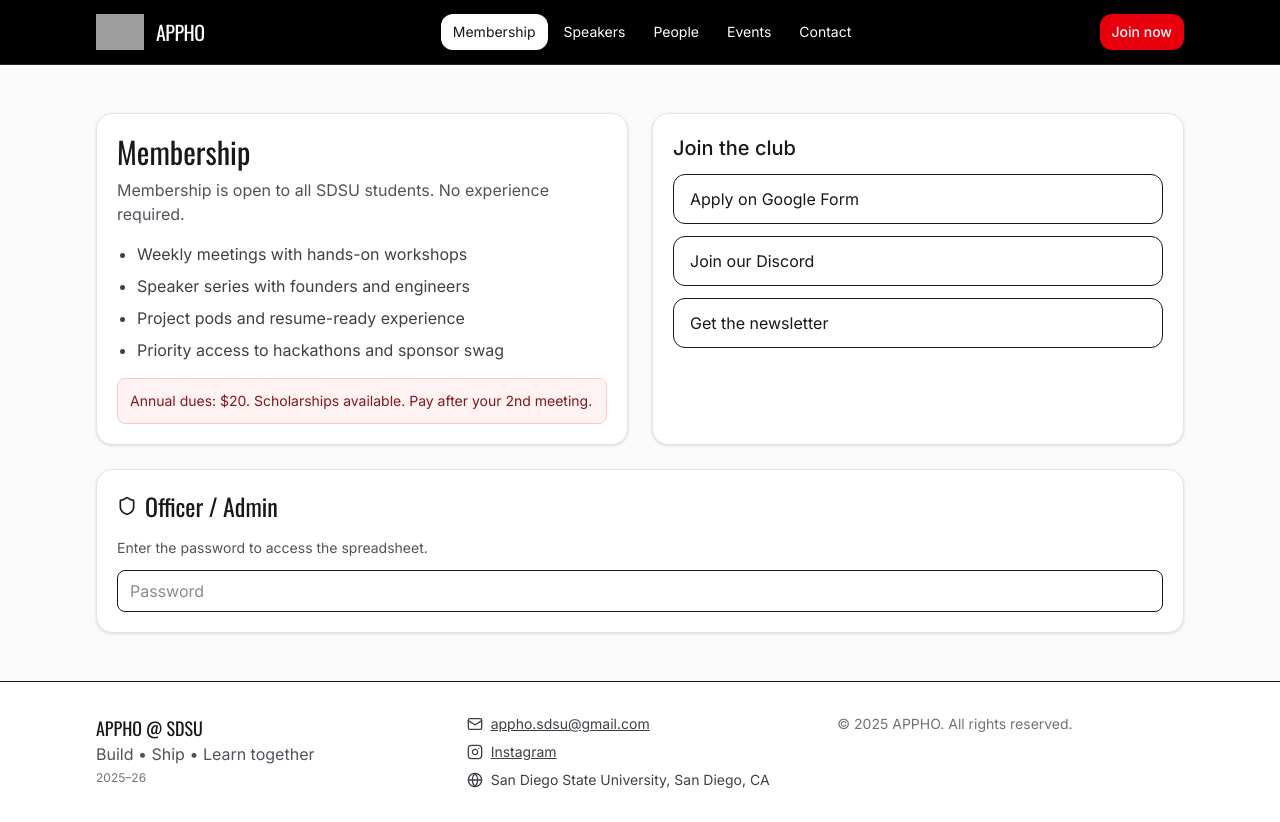
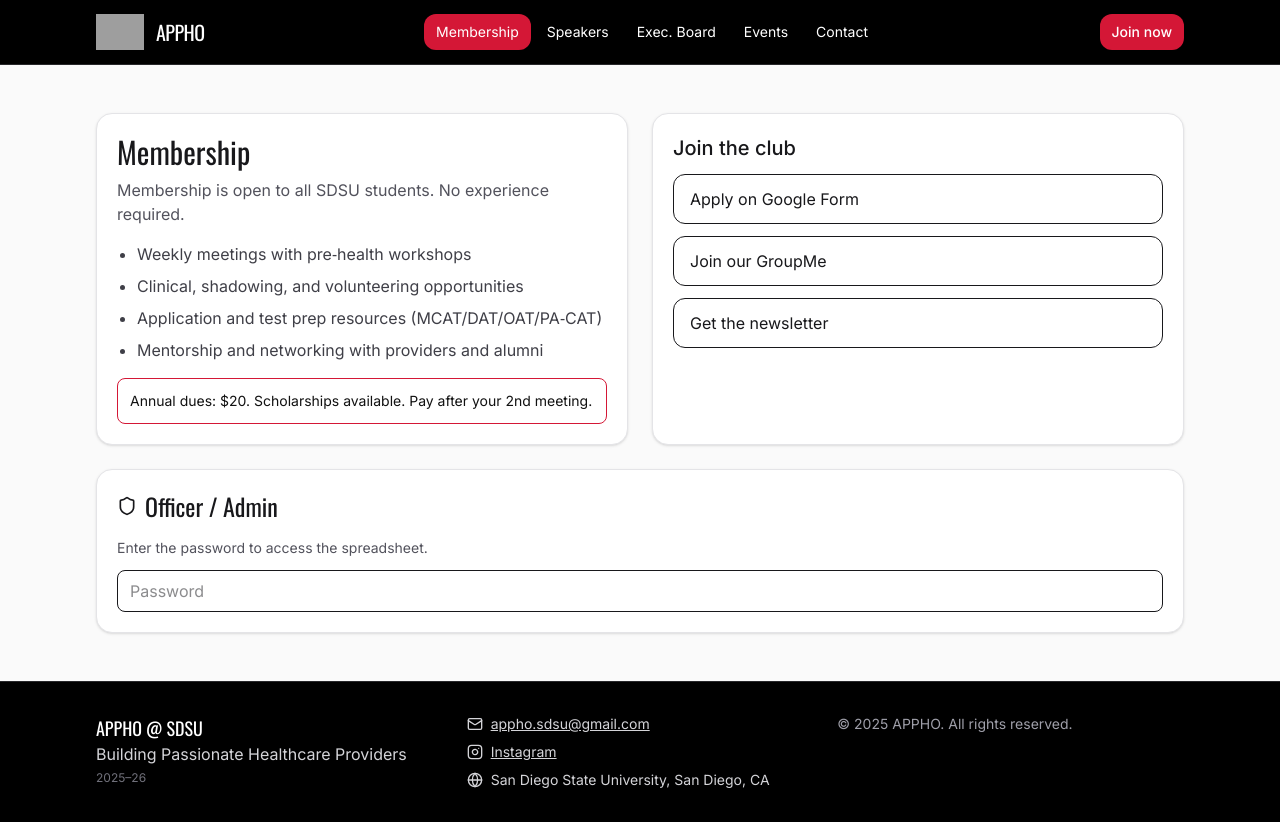
Before and after one commit to bavi19/appho-site, a React (Vite) app: page / in a window 1280 px wide. Both pictures are taken after a click on the button "Membership". Built offline with nearby package versions, Linux system fonts and the light colour scheme; grey boxes are pictures that could not be loaded.

Commit message:
Update the content and colors

```diff
--- a/src/App.jsx
+++ b/src/App.jsx
@@ -8,7 +8,7 @@
 import { useMemo, useState } from "react";
 import { Calendar, Users, Mail, Instagram, Globe, Shield } from "lucide-react";
 
-// Inject Google Fonts
+// Inject Google Fonts + brand tokens
 function HeadStyle() {
   return (
     <>
@@ -19,10 +19,22 @@ function HeadStyle() {
         rel="stylesheet"
       />
       <style>{`
-        :root { --appho-red: #A6192E; }
-        .font-display { font-family: 'Oswald', system-ui, -apple-system, Segoe UI, Roboto, 'Helvetica Neue', Arial, 'Noto Sans', 'Apple Color Emoji','Segoe UI Emoji', 'Segoe UI Symbol', sans-serif; }
-        .font-sans { font-family: 'Inter', ui-sans-serif, system-ui, -apple-system, Segoe UI, Roboto, 'Helvetica Neue', Arial, 'Noto Sans', sans-serif; }
-      `}</style>
+  :root{
+    --appho-bright-red:#D41736; /* Bright Red */
+    --appho-dark-red:#A6192E;   /* Dark Red */
+    --appho-charcoal:#2D2828;   /* Charcoal */
+    --appho-black:#000000;      /* Black */
+  }
+  .font-display{font-family:'Oswald',system-ui,-apple-system,Segoe UI,Roboto,'Helvetica Neue',Arial,'Noto Sans','Apple Color Emoji','Segoe UI Emoji','Segoe UI Symbol',sans-serif;}
+  .font-sans{font-family:'Inter',ui-sans-serif,system-ui,-apple-system,Segoe UI,Roboto,'Helvetica Neue',Arial,'Noto Sans',sans-serif;}
+
+  /* brand utility classes */
+  .bg-appho-red{background-color:var(--appho-bright-red);}
+  .bg-appho-dark{background-color:var(--appho-dark-red);}
+  .bg-appho-black{background-color:var(--appho-black);}
+  .text-appho-red{color:var(--appho-bright-red);}
+  .border-appho-charcoal{border-color:var(--appho-charcoal);}
+`}</style>
     </>
   );
 }
@@ -33,59 +45,59 @@ function HeadStyle() {
 const site = {
   name: "APPHO @ SDSU",
   year: "2025–26",
-  tagline: "Build • Ship • Learn together",
+  tagline: "Building Passionate Healthcare Providers",
   brand: {
     logoUrl: "/img/appho-logo.png", // replace with your logo URL or leave blank to hide
-    primaryColor: "bg-red-600", // SDSU red
-    headerColor: "bg-black", // SDSU black
+    primaryColor: "bg-appho-red", // SDSU red
+    headerColor: "bg-appho-black", // SDSU black
   },
   // Navigation — Membership includes Admin. No APPHO4LIFE.
   nav: [
     { key: "membership", label: "Membership" },
     { key: "speakers", label: "Speakers" },
-    { key: "people", label: "People" },
+    { key: "people", label: "Exec. Board" },
     { key: "events", label: "Events" },
     { key: "contact", label: "Contact" },
   ],
   hero: {
     headline: "APPHO @ SDSU",
-    sub: "Build • Ship • Learn together",
+    sub: "Building Passionate Healthcare Providers",
     ctaText: "Join now",
     ctaLink: "https://forms.gle/example-membership", // replace
     image: "https://images.unsplash.com/photo-1523580846011-d3a5bc25702b?q=80&w=1600&auto=format&fit=crop",
   },
   about: {
     blurb:
-      "APPHO is a student organization at SDSU where members build projects, learn practical skills, and grow a supportive network for careers in tech and related fields.",
+      "APPHO is a mentorship and philanthropic organization that works with students who plan on pursuing a career in the pre‑health field. We support paths into medicine, dentistry, pharmacy, optometry, physical therapy, physician associate, and more.",
     highlights: [
-      "Hands-on workshops and weekly meetups",
-      "Project pods that ship real work",
-      "Guest speakers and career prep",
+      "Clinical volunteering and community outreach",
+      "Application prep: personal statements, interviews, CASPA/AMCAS/AADSAS",
+      "Shadowing and a pre‑health speaker series with practicing providers",
     ],
   },
   membership: {
     intro: "Membership is open to all SDSU students. No experience required.",
     benefits: [
-      "Weekly meetings with hands-on workshops",
-      "Speaker series with founders and engineers",
-      "Project pods and resume-ready experience",
-      "Priority access to hackathons and sponsor swag",
+      "Weekly meetings with pre‑health workshops",
+      "Clinical, shadowing, and volunteering opportunities",
+      "Application and test prep resources (MCAT/DAT/OAT/PA‑CAT)",
+      "Mentorship and networking with providers and alumni",
     ],
     howToJoin: [
       { label: "Apply on Google Form", href: "https://forms.gle/example-membership" },
-      { label: "Join our Discord", href: "https://discord.gg/example" },
+      { label: "Join our GroupMe", href: "https://groupme.com/join_group/YOUR-GROUPME-CODE" },
       { label: "Get the newsletter", href: "https://apphosdsu.com/newsletter" },
     ],
     dues: { show: true, text: "Annual dues: $20. Scholarships available. Pay after your 2nd meeting." },
   },
   speakers: {
-    intro: "Upcoming and past speakers",
+    intro: "Pre‑Health speaker series — physicians, dentists, PAs, pharmacists, PT/OT, optometrists, and more.",
     upcoming: [
-      // { name: "Jane Doe", role: "PM, BigCo", topic: "From idea to launch", date: "Sep 18, 2025", link: "#" },
+      // { name: "Dr. Jordan Kim", role: "Emergency Medicine, Scripps", topic: "Paths to MD/DO", date: "Oct 2, 2025", link: "#" },
     ],
     past: [
-      { name: "Alex Rivera", role: "Founder, BuildLab", topic: "Zero to one projects", date: "Apr 3, 2025", link: "#" },
-      { name: "Priya Shah", role: "Security Eng, CloudCo", topic: "Threat modeling 101", date: "Mar 6, 2025", link: "#" },
+      { name: "Alex Rivera, PA‑C", role: "Emergency Medicine", topic: "Becoming a Physician Associate", date: "Apr 3, 2025", link: "#" },
+      { name: "Priya Shah, PharmD", role: "Clinical Pharmacist", topic: "Hospital Pharmacy 101", date: "Mar 6, 2025", link: "#" },
     ],
   },
   people: {
@@ -160,7 +172,7 @@ function Nav({ current, setCurrent }) {
                 <button
                   key={item.key}
                   onClick={() => setCurrent(item.key)}
-                  className={`rounded-xl px-3 py-2 text-sm transition ${active ? "bg-white text-zinc-900" : "hover:bg-white/10"}`}
+                  className={`rounded-xl px-3 py-2 text-sm transition ${active ? "bg-appho-red text-white" : "hover:bg-white/10"}`}
                 >
                   {item.label}
                 </button>
@@ -184,7 +196,7 @@ function Nav({ current, setCurrent }) {
                 <button
                   key={item.key}
                   onClick={() => setCurrent(item.key)}
-                  className={`rounded-lg px-2 py-1 text-xs ${active ? "bg-white text-zinc-900" : "bg-white/10"}`}
+                  className={`rounded-lg px-2 py-1 text-xs ${active ? "bg-appho-red text-white" : "bg-white/10"}`}
                 >
                   {item.label}
                 </button>
@@ -199,13 +211,16 @@ function Nav({ current, setCurrent }) {
 
 function Hero() {
   return (
-    <section className="bg-gradient-to-b from-black to-zinc-900 text-white py-16">
+    <section
+      className="text-white py-16"
+      style={{ background: "linear-gradient(180deg, var(--appho-dark-red) 0%, var(--appho-bright-red) 100%)" }}
+    >
       <Container>
         <div className="grid items-center gap-8 md:grid-cols-2">
           <div>
             <h1 className="font-display text-5xl font-semibold tracking-tight">{site.hero.headline}</h1>
             <p className="mt-3 text-lg text-zinc-200">{site.hero.sub}</p>
-            <p className="mt-1 text-sm text-zinc-400">{site.year}</p>
+            <p className="mt-1 text-sm text-zinc-200/80">{site.year}</p>
             <div className="mt-6 flex items-center gap-3">
               <a
                 href={site.hero.ctaLink}
@@ -230,8 +245,12 @@ function Hero() {
   );
 }
 
-function Card({ children }) {
-  return <div className="rounded-2xl border border-zinc-200 bg-white p-5 shadow-sm">{children}</div>;
+function Card({ children, className = "" }) {
+  return (
+    <div className={`rounded-2xl border border-zinc-200 bg-white p-5 shadow-sm ${className}`}>
+      {children}
+    </div>
+  );
 }
 
 function HomeAbout() {
@@ -279,7 +298,10 @@ function Membership() {
               ))}
             </ul>
             {site.membership.dues?.show && (
-              <p className="mt-4 rounded-lg bg-red-50 p-3 text-red-900 text-sm border border-red-200">
+              <p
+                className="mt-4 rounded-lg p-3 text-sm border"
+                style={{ backgroundColor: "#fff", color: "#111", borderColor: "var(--appho-bright-red)" }}
+              >
                 {site.membership.dues.text}
               </p>
             )}
@@ -371,9 +393,9 @@ function Speakers() {
 
 function SpeakerCard({ name, role, topic, date, link, tag }) {
   return (
-    <article className="relative p-5 rounded-2xl bg-white border border-zinc-200 shadow-sm">
+    <article className="relative p-5 rounded-2xl bg-white border border-zinc-200 text-zinc-900 shadow-sm">
       {tag && (
-        <span className="absolute -top-2 -right-2 px-2 py-0.5 text-xs rounded-full bg-red-600 text-white shadow">
+        <span className="absolute -top-2 -right-2 px-2 py-0.5 text-xs rounded-full bg-appho-red text-white shadow">
           {tag}
         </span>
       )}
@@ -385,7 +407,7 @@ function SpeakerCard({ name, role, topic, date, link, tag }) {
       <div className="mt-3 flex items-center justify-between text-sm text-zinc-600">
         <span>{date}</span>
         {link && (
-          <a className="font-semibold text-red-700 hover:underline" href={link} target="_blank" rel="noreferrer">
+          <a className="font-semibold text-appho-red hover:underline" href={link} target="_blank" rel="noreferrer">
             Details
           </a>
         )}
@@ -398,10 +420,10 @@ function People() {
   return (
     <section className="py-12">
       <Container>
-        <h2 className="font-display text-3xl">People</h2>
+        <h2 className="font-display text-3xl">Exec. Board</h2>
         <p className="mt-2 text-zinc-600">{site.people.intro}</p>
         <p className="text-xs text-zinc-500">{site.people.note}</p>
-        <h3 className="mt-6 font-semibold flex items-center gap-2"><Users className="h-4 w-4" /> Officers</h3>
+        <h3 className="mt-6 font-semibold flex items-center gap-2"><Users className="h-4 w-4" /> Executive Board</h3>
         <div className="mt-4 grid gap-6 sm:grid-cols-2 lg:grid-cols-4">
           {site.people.officers.map((p, i) => (
             <Card key={i}>
@@ -518,15 +540,15 @@ function Contact() {
 
 function Footer() {
   return (
-    <footer className="border-t bg-white py-8">
+    <footer className="border-t border-zinc-800 bg-black text-white py-8">
       <Container>
         <div className="grid gap-6 md:grid-cols-3">
           <div>
             <div className="text-lg font-display">{site.name}</div>
-            <div className="text-zinc-600">{site.tagline}</div>
+            <div className="text-zinc-300">{site.tagline}</div>
             <div className="text-zinc-500 text-xs mt-1">{site.year}</div>
           </div>
-          <div className="text-sm text-zinc-700">
+          <div className="text-sm text-zinc-300">
             <div className="flex items-center gap-2">
               <Mail className="h-4 w-4" />
               <a href={`mailto:${site.contact.email}`} className="underline">
@@ -543,7 +565,7 @@ function Footer() {
               <Globe className="h-4 w-4" /> {site.contact.address}
             </div>
           </div>
-          <div className="text-sm text-zinc-500">
+          <div className="text-sm text-zinc-400">
             <div>© {new Date().getFullYear()} APPHO. All rights reserved.</div>
           </div>
         </div>
```
